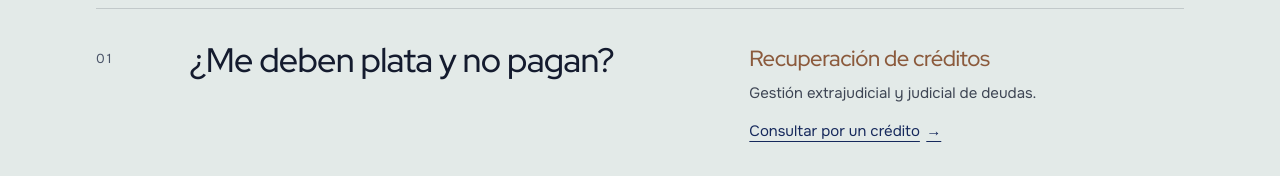
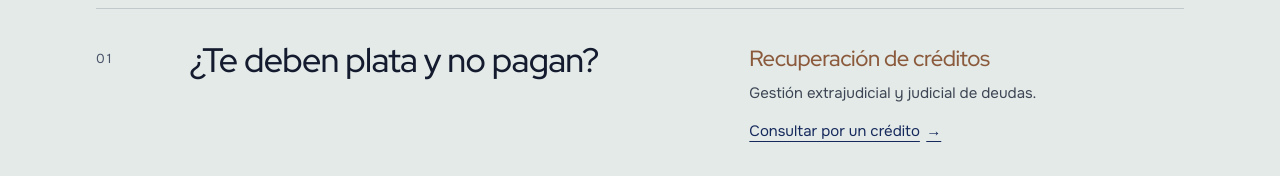
Before and after one commit to business-hub-org/tortolani-studio-demos, a plain HTML site: page hernandez-moreira/index.html in a window 1280 px wide. Shown: the part 776-952 px from the top of the page. Drawn offline with nearby package versions, Linux system fonts and the light colour scheme; no server answers.

Commit message:
demo: hernandez-moreira

```diff
--- a/hernandez-moreira/index.html
+++ b/hernandez-moreira/index.html
@@ -267,7 +267,7 @@
         <ol class="list-none">
           <li class="fila aparece grid sm:grid-cols-12 gap-x-8 gap-y-3 py-8">
             <span class="sm:col-span-1 t-13 num text-gris pt-2">01</span>
-            <h3 class="sm:col-span-6 t-34 text-tinta">¿Me deben plata y no pagan?</h3>
+            <h3 class="sm:col-span-6 t-34 text-tinta">¿Te deben plata y no pagan?</h3>
             <div class="sm:col-span-5 sm:pt-1">
               <p class="t-22 text-cobreTexto display">Recuperación de créditos</p>
               <p class="t-15 mt-2 text-tinta/80">Gestión extrajudicial y judicial de deudas.</p>
```
